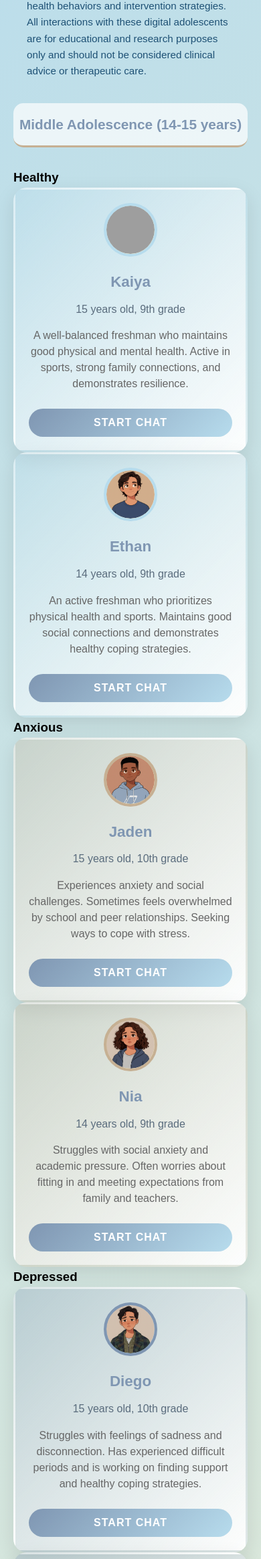
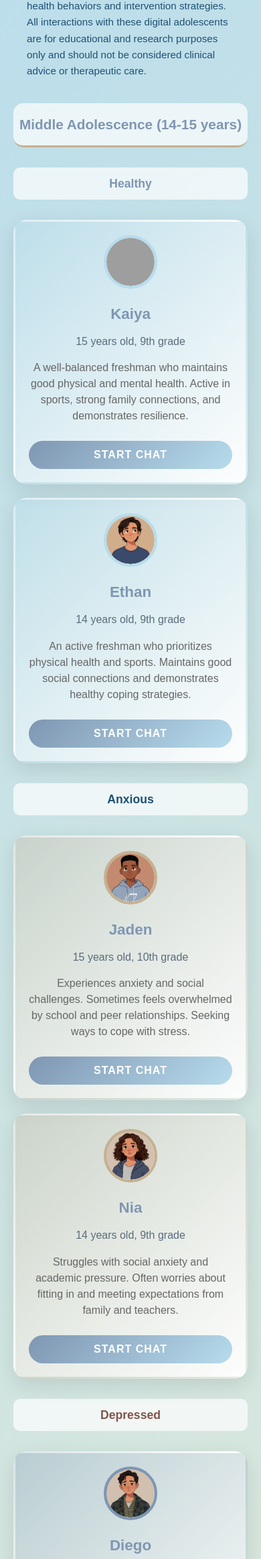
Before and after one commit to Adaptivedesign-AI/rag-chat-adolescents, a Flask app: page / in a window 390 px wide. Shown: the part 504-2831 px from the top of the page at 67% size. Run offline with Flask 3, Linux system fonts and the light colour scheme; grey boxes are pictures that could not be loaded.

Commit message:
Update style.css

```diff
--- a/static/css/style.css
+++ b/static/css/style.css
@@ -1,3 +1,55 @@
+/* ===== CATEGORY LAYOUT STYLES ===== */
+.category-grid {
+    display: grid;
+    grid-template-columns: 1fr 2px 1fr 2px 1fr;
+    gap: 30px;
+    width: 100%;
+    align-items: start;
+}
+
+.category-column {
+    display: flex;
+    flex-direction: column;
+    gap: 20px;
+}
+
+.category-title {
+    text-align: center;
+    font-size: 1.5rem;
+    font-weight: bold;
+    margin-bottom: 10px;
+    padding: 10px 0;
+    border-radius: 10px;
+    background: rgba(255, 255, 255, 0.7);
+}
+
+.healthy-title {
+    color: #7F96B2;
+}
+
+.anxious-title {
+    color: #1E5175;
+}
+
+.depressed-title {
+    color: #80554B;
+}
+
+.category-divider {
+    width: 2px;
+    background: linear-gradient(180deg, #7F96B2, #C6B093, #80554B);
+    min-height: 400px;
+    border-radius: 1px;
+    opacity: 0.3;
+}
+
+.twins-container-category {
+    display: flex;
+    flex-direction: column;
+    gap: 20px;
+}
+
+/* ===== ORIGINAL STYLES (keeping existing styles intact) ===== */
 /* ===== GLOBAL STYLES ===== */
 * {
     margin: 0;
@@ -639,13 +691,17 @@ input:checked + .slider:before {
 
 /* ===== RESPONSIVE DESIGN ===== */
 @media (max-width: 1024px) {
-    .twins-container {
-        grid-template-columns: repeat(2, 1fr);
+    .category-grid {
+        grid-template-columns: 1fr 2px 1fr 2px 1fr;
         gap: 20px;
     }
 
     .age-group-title {
         font-size: 1.5rem;
+    }
+
+    .category-title {
+        font-size: 1.3rem;
     }
 }
 
@@ -654,9 +710,13 @@ input:checked + .slider:before {
         font-size: 2rem;
     }
 
-    .twins-container {
+    .category-grid {
         grid-template-columns: 1fr;
-        gap: 20px;
+        gap: 30px;
+    }
+
+    .category-divider {
+        display: none;
     }
 
     .twin-card {
@@ -714,6 +774,10 @@ input:checked + .slider:before {
 
     .age-group-title {
         font-size: 1.3rem;
+    }
+
+    .category-title {
+        font-size: 1.1rem;
     }
 }
 
```
